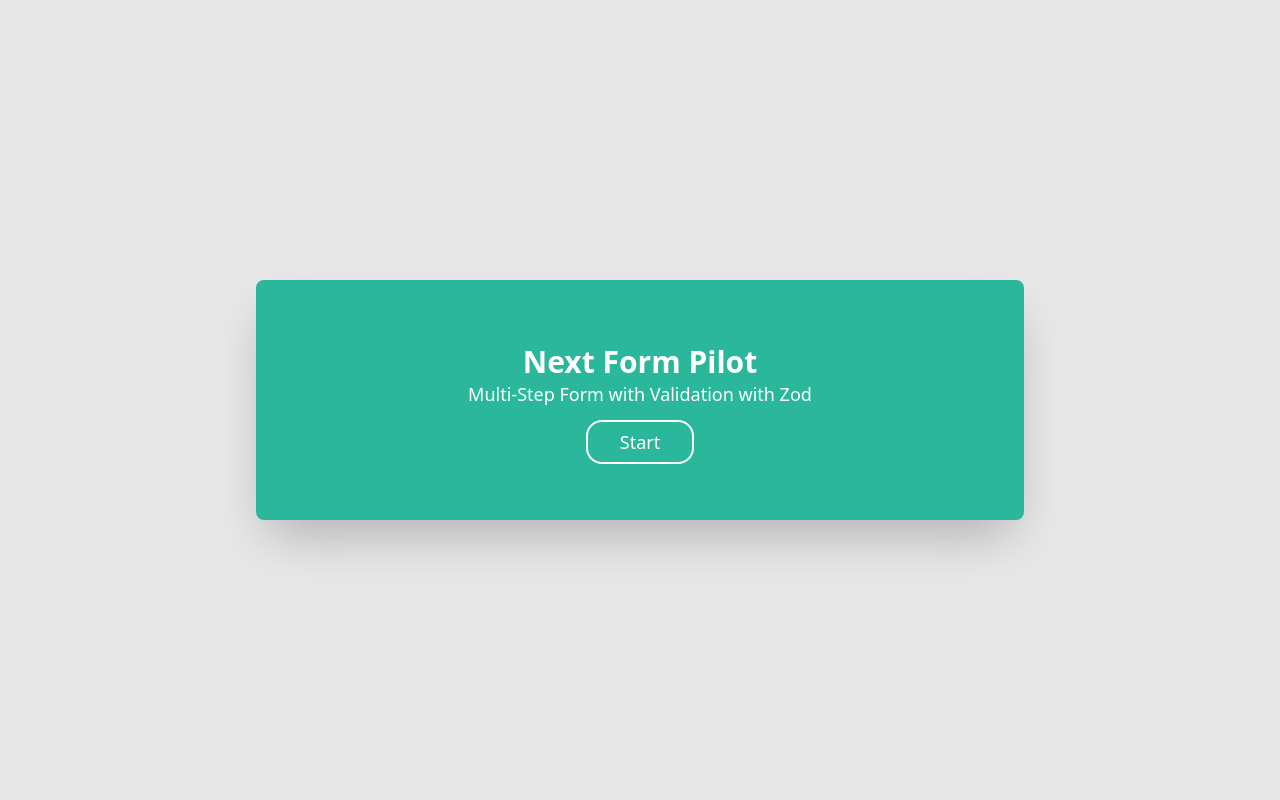
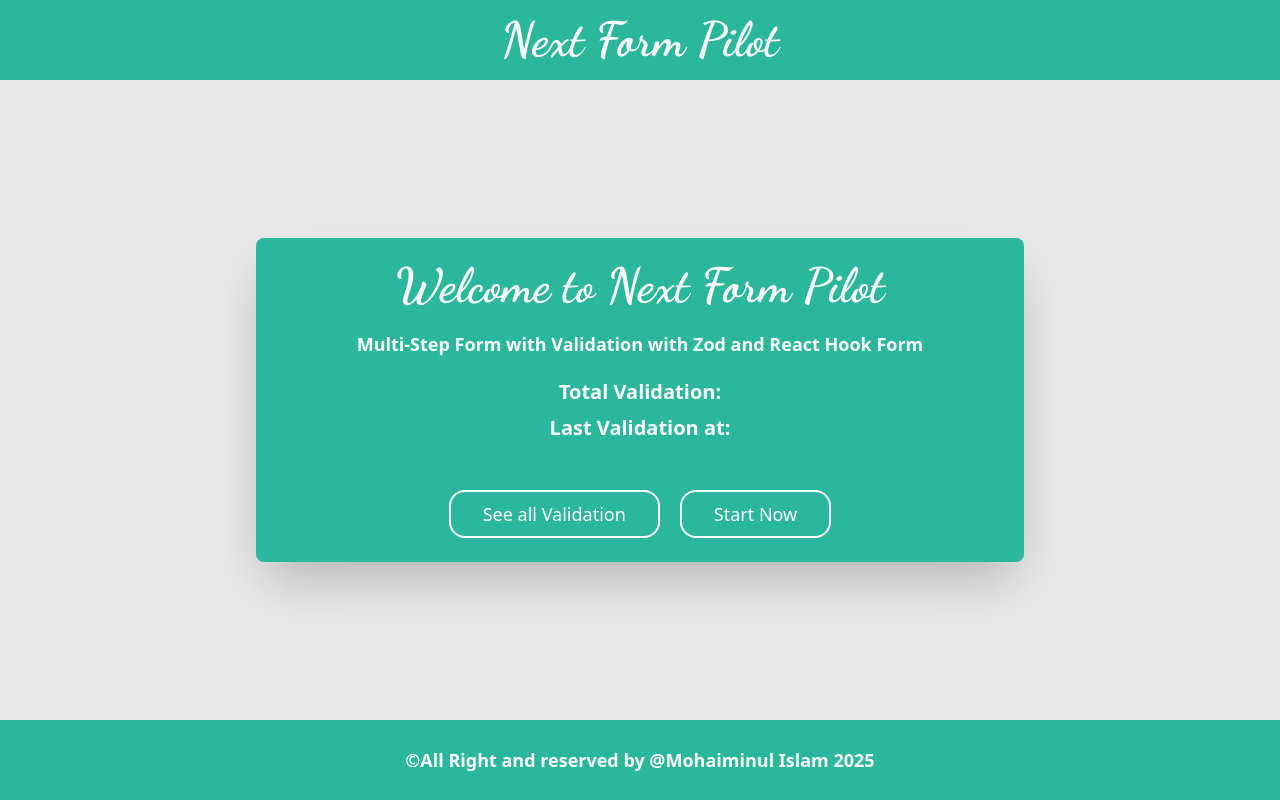
Before and after one commit to mohaiminul375/Next-Form-Pilot, a Next.js app: page / in a window 1280 px wide. Built offline with nearby package versions, Linux system fonts and the light colour scheme.

Commit message:
create layout with nav and footer

```diff
--- a/src/app/layout.tsx
+++ b/src/app/layout.tsx
@@ -15,6 +15,8 @@
   subsets: ["latin"],
 });
 import { Toaster } from 'react-hot-toast';
+import Navbar from "@/components/Shared/Navbar";
+import Footer from "@/components/Shared/Footer";
 
 const queryClient = new QueryClient()
 export default function RootLayout({
@@ -28,8 +30,12 @@
         className={`${geistSans.variable} ${geistMono.variable} antialiased`}
       >
         <QueryClientProvider client={queryClient}>
+          <Navbar/>
+         <main className="min-h-[calc(100vh-160px)]">
           {children}
+         </main>
           <Toaster />
+          <Footer/>
         </QueryClientProvider>
       </body>
     </html>
--- a/src/app/page.tsx
+++ b/src/app/page.tsx
@@ -1,21 +1,39 @@
 
 import Link from "next/link";
+import { Dancing_Script } from "next/font/google";
+import { dancing_Script } from "@/components/Shared/Navbar";
+// export const dancing_Script = Dancing_Script({
+//     weight: '700',
+//     subsets: ['latin'],
+// });
 
 
 export default function Home() {
   return (
     <section>
       {/* Starting content */}
-      <div className="flex justify-center items-center min-h-screen">
-        <div className=" md:min-w-3xl mx-auto bg-foreground shadow-2xl p-6 text-center rounded-md text-white h-60 flex flex-col items-center justify-center">
-          <h2 className="text-3xl font-bold">Next Form Pilot</h2>
-          <p className="text-lg">Multi-Step Form with Validation with Zod</p>
-          <div className="mt-5">
+      <div className="flex justify-center items-center min-h-[calc(100vh-160px)]">
+        <div className=" md:min-w-3xl mx-auto bg-foreground shadow-2xl p-6 text-center rounded-md text-white min-h-72 flex flex-col items-center justify-center space-y-5">
+          <h2 className={`text-5xl font-bold ${dancing_Script.className}`}>Welcome to Next Form Pilot</h2>
+          <p className="text-lg font-semibold">Multi-Step Form with Validation with Zod and React Hook Form</p>
+          {/* data summary */}
+          <div className="space-y-2 font-bold text-xl">
+            <h4>Total Validation:</h4>
+            <h4>Last Validation at:</h4>
+            <h4></h4>
+          </div>
+          <div className="mt-5 flex gap-5">
             <Link
               className="rounded-2xl border-2 border-white px-8 py-2  ease-in-out hover:rounded-full hover:bg-white text-lg hover:text-[#2DB89D] hover:font-semibold hover:shadow-md transition-all duration-700"
               href='/validate-form'
             >
-              Start
+              See all Validation
+            </Link>
+            <Link
+              className="rounded-2xl border-2 border-white px-8 py-2  ease-in-out hover:rounded-full hover:bg-white text-lg hover:text-[#2DB89D] hover:font-semibold hover:shadow-md transition-all duration-700"
+              href='/validate-form'
+            >
+              Start Now
             </Link>
             {/* <button className="rounded-md border-2 border-[#328E6E]">start</button> */}
           </div>
--- a/src/app/validate-form/page.tsx
+++ b/src/app/validate-form/page.tsx
@@ -9,6 +9,7 @@
 import { zodResolver } from '@hookform/resolvers/zod';
 import { useCreateFormData } from "./api/rote";
 import toast from "react-hot-toast";
+import Link from "next/link";
 
 interface UserInfo {
     full_name: string;
@@ -119,9 +120,15 @@
     return (
         <section>
             {/* Starting content */}
-            <div className="flex justify-center items-center min-h-screen">
+            <div className="flex justify-center items-center min-h-[calc(100vh-160px)]">
                 <div className=" md:min-w-3xl mx-auto bg-foreground shadow-2xl p-6  rounded-md text-white py-10">
-
+                    <div>
+                        <Link className="" href='/' >
+                            <Button variant='outline'>
+                                <FaChevronLeft /> Back to Home Page
+                            </Button>
+                        </Link>
+                    </div>
                     {/* Form */}
                     <div className="mt-5 ">
                         <form onSubmit={handleSubmit(onSubmit)}>
@@ -310,7 +317,7 @@
 
                 </div>
             </div>
-        </section>
+        </section >
     );
 };
 
--- /dev/null
+++ b/src/components/Shared/Footer.tsx
@@ -0,0 +1,15 @@
+import Link from 'next/link';
+
+
+const Footer = () => {
+    return (
+        <footer className='h-20 text-white bg-foreground flex justify-center items-center'>
+            <div className='text-lg font-bold'>
+                <h3>©All Right and reserved by <Link className='hover:underline' href='https://mohaiminul-dev.web.app/'
+                >@Mohaiminul Islam</Link> 2025</h3>
+            </div>
+        </footer>
+    );
+};
+
+export default Footer;
--- /dev/null
+++ b/src/components/Shared/Navbar.tsx
@@ -0,0 +1,20 @@
+import { Dancing_Script } from "next/font/google";
+export const dancing_Script = Dancing_Script({
+    weight: '700',
+    subsets: ['latin'],
+});
+const Navbar = () => {
+    return (
+        <nav className='bg-foreground  h-20'>
+            <section className='flex justify-center items-center text-white h-20 px-10'>
+
+                <div>
+                    <h1 className={`text-5xl font-bold ${dancing_Script.className} text-center`}>Next Form Pilot</h1>
+                </div>
+
+            </section>
+        </nav>
+    );
+};
+
+export default Navbar;
```
